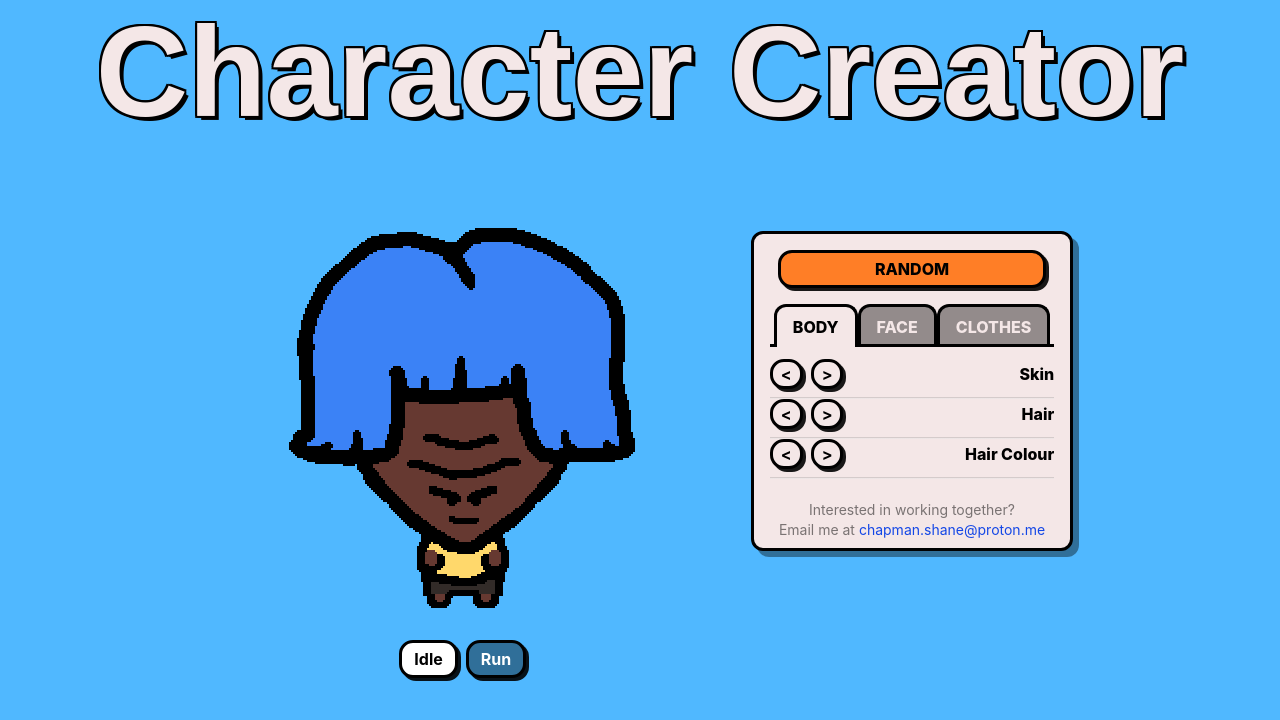
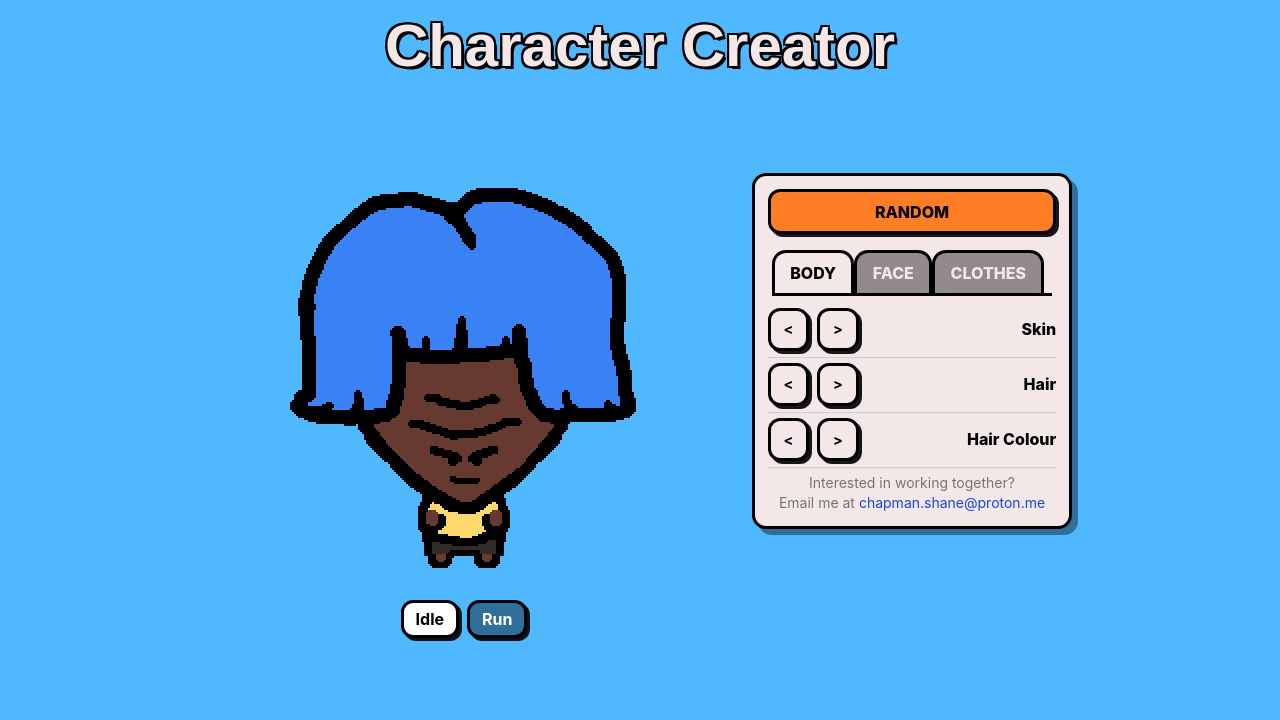
Before and after one commit to shane-chapman-23/character-creator, a React (Vite) app: page / in a window 1280 px wide. Shown: the top 720 px of the page. Built offline with nearby package versions, Linux system fonts and the light colour scheme; a web font is replaced by a local one.

Commit message:
ui scaling. selector refactor

```diff
--- a/src/App.tsx
+++ b/src/App.tsx
@@ -9,24 +9,23 @@ function App() {
   const [anim, setAnim] = useState<Anim>("idle");
 
   return (
-    <main className="bg-bg w-full min-h-screen flex flex-col items-center py-2 px-4">
+    <main className="bg-bg w-full min-h-screen flex flex-col py-4 px-4">
       {/* Header */}
       <section>
-        <h1 className="text-surface text-5xl md:text-7xl lg:text-9xl -mb-10 text-center">
+        <h1 className="text-surface text-2xl md:text-4xl lg:text-6xl text-center -mb-5">
           Character Creator
         </h1>
       </section>
       {/* Character Creator */}
-      <div className=" flex flex-col w-full items-center justify-center gap-8 xl:flex-row xl:items-start">
-        {/* Preview */}
+      <div className="flex w-full flex-col items-center justify-center gap-8 xl:flex-row ">
         <section className="flex flex-col items-center gap-6">
           <PixelScale>
             <CharacterPreviewCanvas anim={anim} />
           </PixelScale>
           <AnimationControls anim={anim} setAnim={setAnim} />
         </section>
-        {/* Selector */}
-        <section className="my-auto">
+
+        <section>
           <CharacterSelector />
         </section>
       </div>
--- a/src/components/AnimationControls.tsx
+++ b/src/components/AnimationControls.tsx
@@ -10,7 +10,7 @@ export default function AnimationControls({ anim, setAnim }: Props) {
     <div className="flex gap-2 p-2 font-inter font-bold">
       <button className="btn" onClick={() => setAnim("idle")}>
         <span
-          className={`btn__face px-3 py-1 ${
+          className={`btn-face px-3 py-1 ${
             anim === "idle" ? "bg-white text-black" : "bg-black/40 text-white"
           }`}
         >
@@ -20,7 +20,7 @@ export default function AnimationControls({ anim, setAnim }: Props) {
 
       <button className="btn" onClick={() => setAnim("run")}>
         <span
-          className={`btn__face px-3 py-1 ${
+          className={`btn-face px-3 py-1 ${
             anim === "run" ? "bg-white text-black" : "bg-black/40 text-white"
           }`}
         >
--- a/src/components/CharacterSelector.tsx
+++ b/src/components/CharacterSelector.tsx
@@ -1,5 +1,9 @@
-import { useState } from "react";
+import { useState, type KeyboardEvent } from "react";
 import { useCharacterConfig } from "@/state/useCharacterConfig";
+import {
+  createCharacterSections,
+  CHARACTER_TABS,
+} from "./characterSelectorConfig";
 import CycleSelector from "./CycleSelector";
 
 export default function CharacterSelector() {
@@ -8,64 +12,80 @@ export default function CharacterSelector() {
 
   const [section, setSection] = useState<"body" | "face" | "clothes">("body");
 
-  const sections = {
-    body: [
-      { label: "Skin", type: "colour", key: "skin" },
-      { label: "Hair", type: "part", key: "hair" },
-      { label: "Hair Colour", type: "colour", key: "hair" },
-    ],
-    face: [
-      { label: "Eyes", type: "part", key: "eyes" },
-      { label: "Mouth", type: "part", key: "mouth" },
-    ],
-    clothes: [
-      { label: "Shirt", type: "colour", key: "top" },
-      { label: "Shorts", type: "colour", key: "bottom" },
-    ],
-  } as const;
+  const sections = createCharacterSections({
+    nextPart,
+    prevPart,
+    nextColour,
+    prevColour,
+  });
 
   const controls = sections[section];
 
+  const handleTabKeyDown = (
+    e: KeyboardEvent<HTMLButtonElement>,
+    currentKey: typeof section,
+  ) => {
+    const tabKeys = CHARACTER_TABS.map(([key]) => key);
+    const currentIndex = tabKeys.indexOf(currentKey);
+
+    if (e.key === "ArrowRight") {
+      e.preventDefault();
+      const nextIndex = (currentIndex + 1) % tabKeys.length;
+      setSection(tabKeys[nextIndex]);
+      document.getElementById(`tab-${tabKeys[nextIndex]}`)?.focus();
+    }
+
+    if (e.key === "ArrowLeft") {
+      e.preventDefault();
+      const prevIndex = (currentIndex - 1 + tabKeys.length) % tabKeys.length;
+      setSection(tabKeys[prevIndex]);
+      document.getElementById(`tab-${tabKeys[prevIndex]}`)?.focus();
+    }
+
+    if (e.key === "Home") {
+      e.preventDefault();
+      setSection(tabKeys[0]);
+      document.getElementById(`tab-${tabKeys[0]}`)?.focus();
+    }
+
+    if (e.key === "End") {
+      e.preventDefault();
+      setSection(tabKeys[tabKeys.length - 1]);
+      document.getElementById(`tab-${tabKeys[tabKeys.length - 1]}`)?.focus();
+    }
+  };
+
   return (
-    <div className="flex flex-col py-2 p-4 bg-surface rounded-xl shadow-card/40 border-3 max-w-90 h-80 items-center font-inter">
-      <div className="flex gap-2 items-center w-full mb-2">
-        <button className="btn m-2" onClick={randomizeConfig}>
-          <span className="btn__face p-[4px] bg-accent rounded-lg text-text font-inter font-extrabold">
+    <div className="selector shadow-card/40">
+      <button className="btn mb-4 mx-auto w-full" onClick={randomizeConfig}>
+        <span className="btn-face btn-scale ui-text-lg bg-accent rounded-lg text-text font-inter font-extrabold">
           RANDOM
         </span>
       </button>
-      </div>
-      <div className="w-full">
-        {/* Tab bar */}
-        <div className="flex gap border-b-3 border-text px-1">
-          {(
-            [
-              ["body", "BODY"],
-              ["face", "FACE"],
-              ["clothes", "CLOTHES"],
-            ] as const
-          ).map(([key, label]) => {
+
+      <div className="w-full flex-1">
+        <div
+          role="tablist"
+          aria-label="Character sections"
+          className="tab-list mx-1"
+        >
+          {CHARACTER_TABS.map(([key, label]) => {
             const active = section === key;
+
             return (
               <button
                 key={key}
+                id={`tab-${key}`}
+                role="tab"
                 type="button"
+                aria-selected={active}
+                aria-controls={`panel-${key}`}
+                tabIndex={active ? 0 : -1}
                 onClick={() => setSection(key)}
-                className={[
-                  // base tab shape
-                  "px-4 py-2 font-extrabold uppercase",
-                  "rounded-t-xl",
-                  "border-t-3 border-x-3 border-text",
-                  // remove the "button press" feel for tabs (optional)
-                  "shadow-none",
-                  // make tabs sit on the bottom border
-                  "-mb-[3px]",
-                  "cursor-pointer",
-                  // inactive vs active
-                  active
-                    ? "bg-surface text-text border-b-surface"
-                    : "bg-black/40 text-surface border-b-text  hover:opacity-100",
-                ].join(" ")}
+                onKeyDown={(e) => handleTabKeyDown(e, key)}
+                className={["tab", active ? "tab-active" : "tab-inactive"].join(
+                  " ",
+                )}
               >
                 {label}
               </button>
@@ -73,28 +93,25 @@ export default function CharacterSelector() {
           })}
         </div>
 
-        {/* Content panel (looks connected to active tab) */}
-        <div className="pt-3">
-          <div className="min-h-[100px] max-h-[100px] flex flex-col justify-start mb-4">
+        <div
+          id={`panel-${section}`}
+          role="tabpanel"
+          aria-labelledby={`tab-${section}`}
+          className="pt-3"
+        >
           {controls.map((c) => (
-              <div key={`${c.type}-${c.key}`}>
+            <div key={c.id}>
               <CycleSelector
                 label={c.label}
-                  onPrev={() => {
-                    if (c.type === "part") prevPart(c.key);
-                    else prevColour(c.key);
-                  }}
-                  onNext={() => {
-                    if (c.type === "part") nextPart(c.key);
-                    else nextColour(c.key);
-                  }}
+                onPrev={c.onPrev}
+                onNext={c.onNext}
               />
               <div className="inset-divider" />
             </div>
           ))}
         </div>
       </div>
-      </div>
+
       <p className="block mt-auto font-inter text-center text-black/50 text-sm">
         Interested in working together? <br />
         Email me at{" "}
--- a/src/components/CycleSelector.tsx
+++ b/src/components/CycleSelector.tsx
@@ -1,3 +1,5 @@
+import { type KeyboardEvent } from "react";
+
 type Props = {
   label: string;
   onPrev: () => void | Promise<void>;
@@ -5,20 +7,48 @@ type Props = {
 };
 
 export default function CycleSelector({ label, onPrev, onNext }: Props) {
+  const labelId = `cycle-selector-${label.toLowerCase().replace(/\s+/g, "-")}`;
+
+  const handleKeyDown = (e: KeyboardEvent<HTMLDivElement>) => {
+    if (e.key === "ArrowLeft") {
+      e.preventDefault();
+      onPrev();
+    }
+
+    if (e.key === "ArrowRight") {
+      e.preventDefault();
+      onNext();
+    }
+  };
+
   return (
-    <div className="flex items-center gap-3 font-inter justify-between">
+    <div
+      role="group"
+      tabIndex={0}
+      aria-labelledby={labelId}
+      onKeyDown={handleKeyDown}
+      className="flex items-center justify-between gap-3 font-inter"
+    >
       <div className="flex gap-2">
-        <button className="btn" onClick={onPrev}>
-          <span className="btn__face px-2 bg-surface font-bold h-7.5">
+        <button type="button" className="btn" onClick={onPrev} tabIndex={-1}>
+          <span className="btn-face btn-scale ui-text bg-surface px-2 font-bold">
             {"<"}
           </span>
         </button>
 
-        <button className="btn" onClick={onNext}>
-          <span className="btn__face px-2 bg-surface font-bold">{">"}</span>
+        <button type="button" className="btn" onClick={onNext} tabIndex={-1}>
+          <span className="btn-face btn-scale ui-text bg-surface px-2 font-bold">
+            {">"}
+          </span>
         </button>
       </div>
-      <span className="w-30 font-extrabold text-black text-right">{label}</span>
+
+      <span
+        id={labelId}
+        className="text-right ui-text-lg font-extrabold text-text"
+      >
+        {label}
+      </span>
     </div>
   );
 }
--- a/src/components/PixelScale.tsx
+++ b/src/components/PixelScale.tsx
@@ -14,7 +14,7 @@ export default function PixelScale({
   children,
   minScale = 1,
   maxScale = 5,
-  widthFraction = 0.8, // how much of the screen width the character is allowed to use
+  widthFraction = 0.9, // how much of the screen width the character is allowed to use
   heightFraction = 0.8, // how much of the screen height the character is allowed to use
 }: Props) {
   const [scale, setScale] = useState(minScale);
--- /dev/null
+++ b/src/components/characterSelectorConfig.ts
@@ -0,0 +1,72 @@
+type CharacterSection = "body" | "face" | "clothes";
+
+type CharacterSelectorActions = {
+  nextPart: (key: "hair" | "eyes" | "mouth") => void;
+  prevPart: (key: "hair" | "eyes" | "mouth") => void;
+  nextColour: (key: "skin" | "hair" | "top" | "bottom") => void;
+  prevColour: (key: "skin" | "hair" | "top" | "bottom") => void;
+};
+
+export function createCharacterSections({
+  nextPart,
+  prevPart,
+  nextColour,
+  prevColour,
+}: CharacterSelectorActions) {
+  return {
+    body: [
+      {
+        label: "Skin",
+        id: "skin-colour",
+        onPrev: () => prevColour("skin"),
+        onNext: () => nextColour("skin"),
+      },
+      {
+        label: "Hair",
+        id: "hair-part",
+        onPrev: () => prevPart("hair"),
+        onNext: () => nextPart("hair"),
+      },
+      {
+        label: "Hair Colour",
+        id: "hair-colour",
+        onPrev: () => prevColour("hair"),
+        onNext: () => nextColour("hair"),
+      },
+    ],
+    face: [
+      {
+        label: "Eyes",
+        id: "eyes-part",
+        onPrev: () => prevPart("eyes"),
+        onNext: () => nextPart("eyes"),
+      },
+      {
+        label: "Mouth",
+        id: "mouth-part",
+        onPrev: () => prevPart("mouth"),
+        onNext: () => nextPart("mouth"),
+      },
+    ],
+    clothes: [
+      {
+        label: "Shirt",
+        id: "top-colour",
+        onPrev: () => prevColour("top"),
+        onNext: () => nextColour("top"),
+      },
+      {
+        label: "Shorts",
+        id: "bottom-colour",
+        onPrev: () => prevColour("bottom"),
+        onNext: () => nextColour("bottom"),
+      },
+    ],
+  } as const;
+}
+
+export const CHARACTER_TABS = [
+  ["body", "BODY"],
+  ["face", "FACE"],
+  ["clothes", "CLOTHES"],
+] as const;
--- a/src/index.css
+++ b/src/index.css
@@ -3,10 +3,21 @@
 
 * {
   box-sizing: border-box;
+
 }
 
 html, body {
   overflow-x: hidden;
+}
+
+:root {
+  --ui-border: clamp(3px, 0.30vw, 5px);
+  --ui-shadow: clamp(6px, 0.28vw, 12px);
+  --ui-button-border: clamp(3px, 0.25vw, 5px);
+  --ui-button-shadow: clamp(4px, 0.28vw, 6px);
+  --ui-button-shadow-pressed: clamp(2.5px, 0.16vw, 4px);
+  --ui-radius-xl: clamp(14px, 0.9vw, 18px);
+  --ui-radius-button: clamp(12px, 0.8vw, 16px);
 }
 
 @theme {
@@ -26,17 +37,9 @@ html, body {
   --text-body: 16px;
   --text-secondary: 14px;
 
-  --shadow-card:
-    6px 6px 0 rgba(0,0,0,0.9);
-
-  --stroke: 3px;
-  --shadow-brutal: 4px 4px 0 rgba(0,0,0,0.9);
-  --shadow-brutal-pressed: 2px 2px 0 rgba(0,0,0,0.9);
-
-  --radius-button: 14px;
-
   --font-inter: Inter, sans-serif;
   --font-pixel: "Jersey 25", sans-serif;
+
 
 }
 
@@ -52,7 +55,8 @@ html, body {
       2px -2px 0 var(--color-text), -2px 0px 0 var(--color-text),
       2px 0px 0 var(--color-text), -2px 2px 0 var(--color-text),
       0px 2px 0 var(--color-text), 2px 2px 0 var(--color-text),
-      4px 4px 0 var(--color-text);
+      /* edit below value to change shadow size */
+      3px 3px 0 var(--color-text);
   }
 
   h2 {
@@ -66,11 +70,65 @@ html, body {
   }
 }
 
+.selector {
+  width: clamp(20rem, 25vw, 36rem);
+  min-height: clamp(20.5rem, 27vw, 33rem);
+  padding: clamp(0.75rem, 1vw, 1.25rem);
+
+  display: flex;
+  flex-direction: column;
+
+  background-color: var(--color-surface);
+  border: var(--ui-border) solid var(--color-text);
+  border-radius: var(--ui-radius-xl);
+  box-shadow: var(--ui-shadow) var(--ui-shadow) 0 rgba(0, 0, 0, 0.4);
+
+  font-family: var(--font-inter);
+}
+
+.tab {
+  display: inline-flex;
+  align-items: center;
+  justify-content: center;
+
+  padding: clamp(0.35rem, 0.6vw, 0.6rem) clamp(0.9rem, 1.2vw, 1.3rem);
+
+  font-size: clamp(1rem, 1.2vw, 1.5rem);
+  font-weight: 800;
+  text-transform: uppercase;
+
+  border-top: var(--ui-button-border) solid var(--color-text);
+  border-left: var(--ui-button-border) solid var(--color-text);
+  border-right: var(--ui-button-border) solid var(--color-text);
+
+  border-radius: var(--ui-radius-xl) var(--ui-radius-xl) 0 0;
+
+  cursor: pointer;
+
+
+}
+
+.tab-list {
+  display: flex;
+  border-bottom: var(--ui-button-border) solid var(--color-text);
+}
+
+.tab-active {
+  background: var(--color-surface);
+  color: var(--color-text);
+  border-bottom: var(--color-surface);
+}
+
+.tab-inactive {
+  background: rgba(0,0,0,0.4);
+  color: var(--color-surface);
+  border-bottom: var(--color-text);
+}
+
 /* real hitbox */
 .btn {
   position: relative;
   display: inline-flex;
-  width: 100%;
   padding: 0;
   border: 0;
   background: transparent;
@@ -78,43 +136,59 @@ html, body {
   user-select: none;
 }
 
-/* fixed shadow behind everything */
 .btn::after {
   content: "";
   position: absolute;
   inset: 0;
-  border-radius: var(--radius-button);
-  box-shadow: var(--shadow-brutal);
+  border-radius: var(--ui-radius-button);
+  box-shadow: var(--ui-button-shadow) var(--ui-button-shadow) 0 rgba(0, 0, 0, 0.9);
   transform: translate(-1px, -1px);
   pointer-events: none;
 }
 
-/* moving face (includes border + background + label) */
-.btn__face {
+.btn-face {
   position: relative;
   z-index: 1;
-
   display: inline-flex;
   align-items: center;
   justify-content: center;
+  width: 100%;
 
-  width: 100%;
-  border-radius: var(--radius-button);
-  border: var(--stroke) solid var(--color-text);
+  border-radius: var(--ui-radius-button);
+  border: var(--ui-button-border) solid var(--color-text);
 
   transform: translate(0, 0);
   transition: transform 0.08s ease;
 }
 
-/* press = face moves down over the shadow */
-.btn:active .btn__face {
-  transform: translate(4px, 4px);
+.btn:active .btn-face {
+  transform: translate(var(--ui-button-shadow), var(--ui-button-shadow));
+}
+
+.btn-scale {
+  font-size: clamp(0.9rem, 1vw, 1.1rem);
+  padding: clamp(0.35rem, 0.6vw, 0.6rem) clamp(0.75rem, 1vw, 1rem);
+}
+
+
+
+.ui-text-sm {
+  font-size: clamp(0.75rem, 0.8vw, 0.9rem);
+}
+
+.ui-text {
+  font-size: clamp(0.9rem, 1vw, 1.5rem);
+}
+
+.ui-text-lg {
+  font-size: clamp(1rem, 1.2vw, 2rem);
 }
 
 .inset-divider {
-  height: 2px;
+  height: clamp(2px, 0.15vw, 6px);
   width: 100%;
-  margin-top: 8px;
+margin-top: clamp(6px, 0.5vw, 10px);
+margin-bottom: clamp(3px, 0.3vw, 6px);
   background:
     linear-gradient(
       to bottom,
```
Lines whose indentation alone changed are shown as unchanged.
